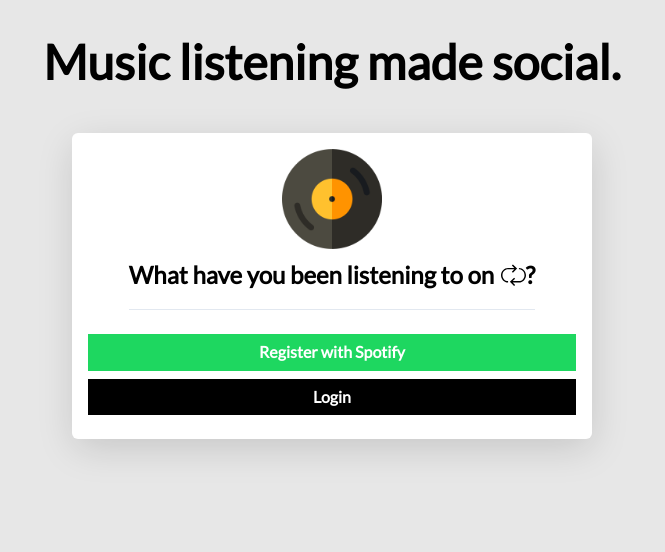
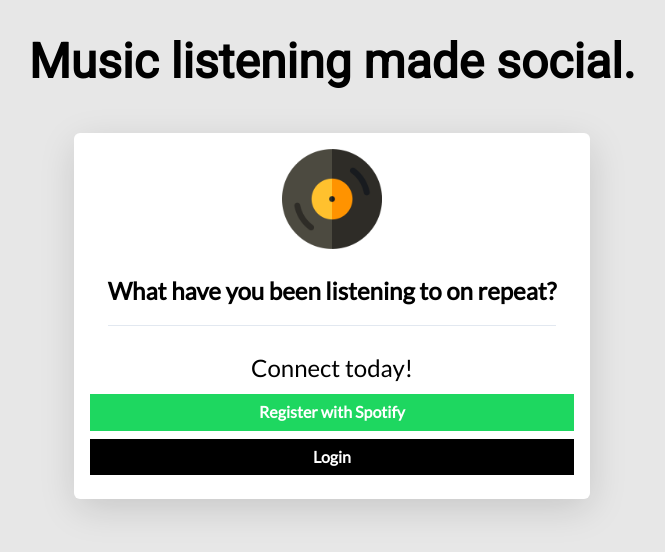
Before and after one commit to EnterOrion/song-social, a React (Vite) app: page /profile in a window 1280 px wide. Shown: the top 552 px of the page, without its empty margins (308-973 px from the left). Built offline with nearby package versions, Linux system fonts and the light colour scheme.

Commit message:
Update styling on login form

```diff
--- a/src/pages/Login.tsx
+++ b/src/pages/Login.tsx
@@ -1,6 +1,5 @@
 import { FC } from "react";
 import vinylIcon from "../assets/images/vinyl.png";
-import loopIcon from "../assets/images/icons/loop.svg";
 
 const Login: FC = () => {
   return (
@@ -9,15 +8,10 @@
         <h1 className="login-header">Music listening made social.</h1>
         <div className="form-container">
           <img className="login-icon" src={vinylIcon} alt="Vinyl Icon" />
-          <h2>
-            What have you been listening to on{" "}
-            <object
-              className="loop-icon alt-margin"
-              data={loopIcon}
-              type="image/svg+xml"
-            ></object>
-            ?
+          <h2 className="bottom-margin">
+            What have you been listening to on repeat?
           </h2>
+          <h2>Connect today!</h2>
           <form>
             <div className="button-section">
               <button className="spotify-button">Register with Spotify</button>
--- a/src/styles/pages/login.scss
+++ b/src/styles/pages/login.scss
@@ -7,10 +7,16 @@
   h2 {
     display: flex;
     align-items: center;
-    padding-top: 0.5rem;
-    padding-bottom: 1rem;
-    border-bottom: 1px solid #e2e8f0;
+    padding-top: 1.5rem;
+    font-weight: 400;
   }
+}
+
+.bottom-margin {
+  border-bottom: 1px solid #e2e8f0;
+  padding-top: 0.5rem;
+  font-weight: 700 !important;
+  padding-bottom: 1rem;
 }
 
 .alt-margin {
@@ -31,11 +37,12 @@
 
 .login-header {
   font-size: 3rem;
+  font-family: "Roboto", sans-serif;
 }
 
 .form-container {
   display: flex;
-  width: 90%;
+  width: 85%;
   flex-direction: column;
   align-items: center;
   padding: 1rem;
@@ -46,7 +53,6 @@
   -webkit-box-shadow: 1px 10px 38px -2px rgba(0, 0, 0, 0.15);
   -moz-box-shadow: 1px 10px 38px -2px rgba(0, 0, 0, 0.15);
   form {
-    padding-top: 1rem;
     padding-bottom: 0.5rem;
     width: 100%;
   }
```
